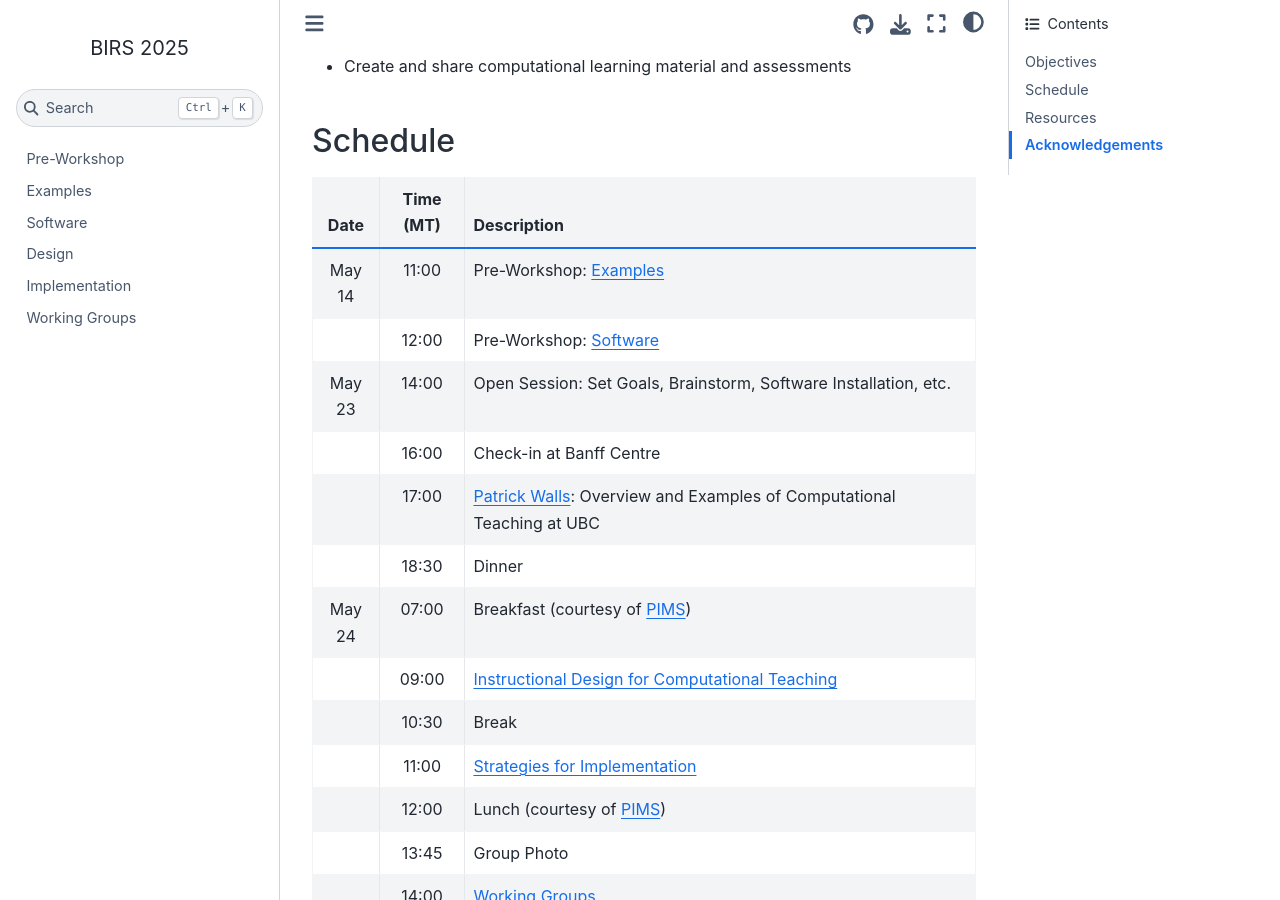
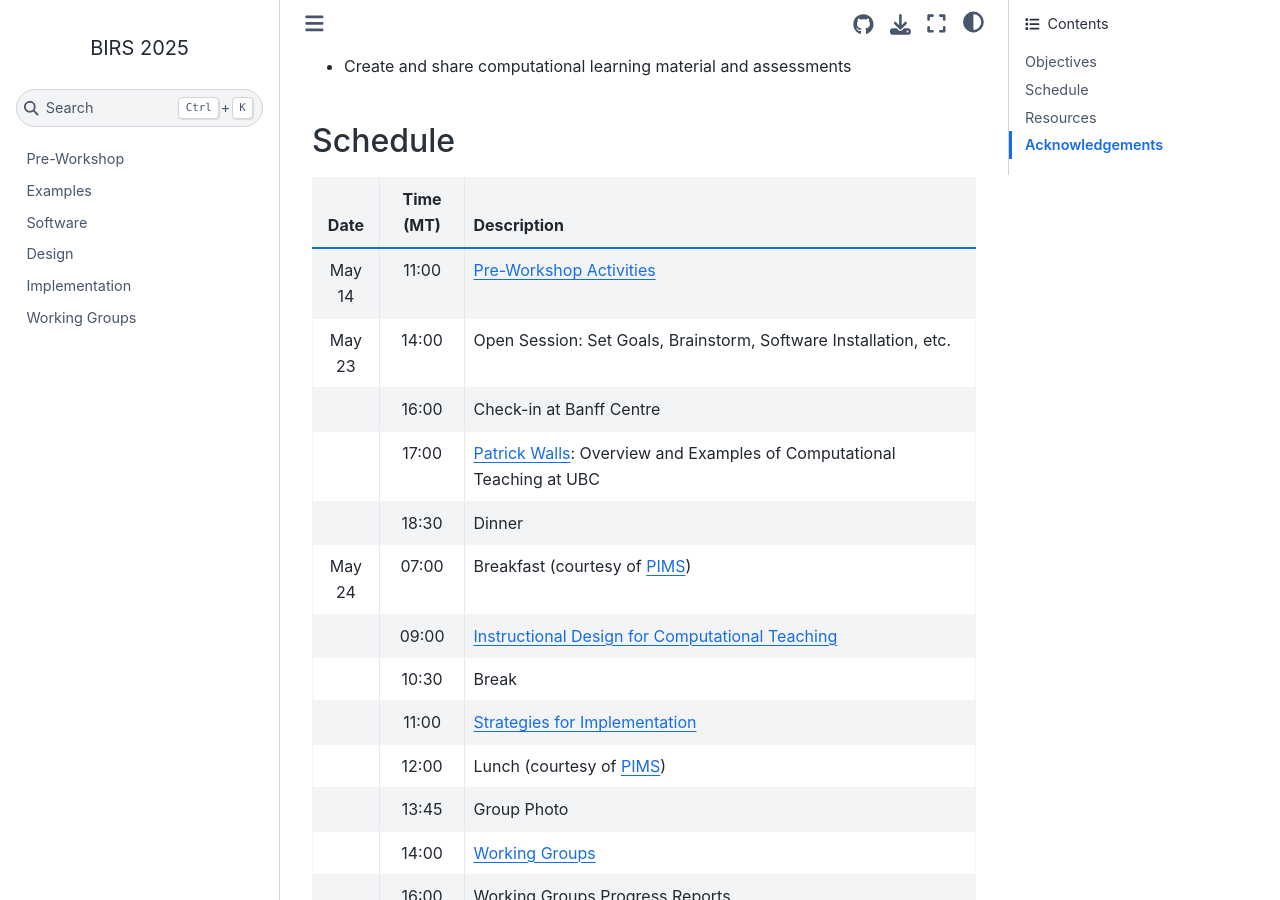
Before and after one commit to CTLMath/birs2025, a Jupyter Book: the page built from index.md, in a window 1280 px wide and 900 px high, scrolled down 712 px. Built offline with Jupyter Book 1.0.4 settings and Sphinx 7.4.7 and the Sphinx Book theme 1.1.4, drawn with Linux system fonts in a browser that asks for light colours.

Commit message:
Update schedule

```diff
--- a/_config.yml
+++ b/_config.yml
@@ -10,3 +10,5 @@ html:
   use_issues_button: true
   use_repository_button: true
   home_page_in_navbar: false
+
+# ghp-import -n -p -f _build/html
--- a/index.md
+++ b/index.md
@@ -16,8 +16,7 @@ Web-based, open-source mathematical software and computational resources are now
 
 | Date | Time (MT) | Description |
 | :---: | :---: | --- |
-| May 14 | 11:00 | Pre-Workshop: [Examples](examples.md) |
-|        | 12:00 | Pre-Workshop: [Software](software.md) |
+| May 14 | 11:00 | [Pre-Workshop Activities](preworkshop.md) |
 | May 23 | 14:00 | Open Session: Set Goals, Brainstorm, Software Installation, etc. |
 |        | 16:00 | Check-in at Banff Centre |
 |        | 17:00 | [Patrick Walls](https://patrickwalls.github.io): Overview and Examples of Computational Teaching at UBC |
```
